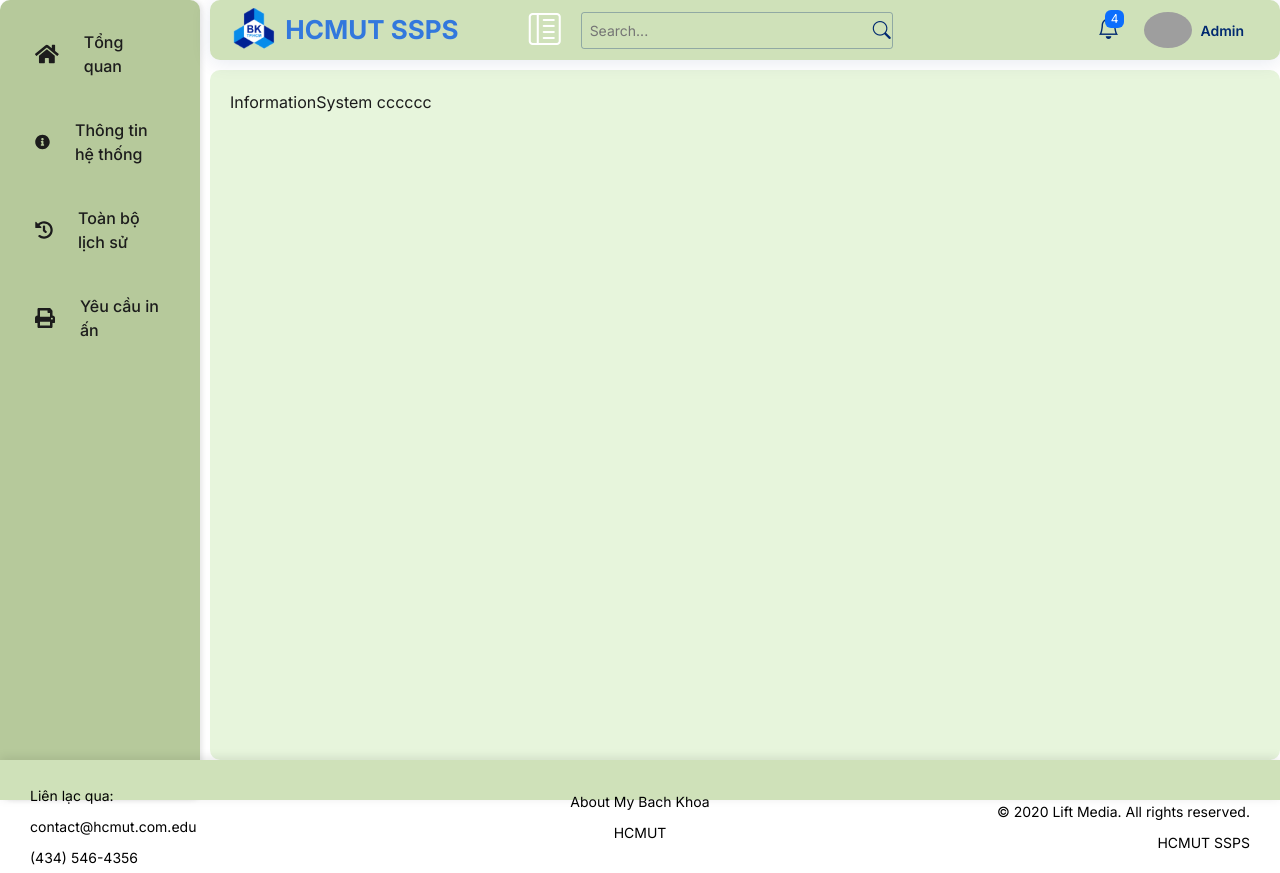
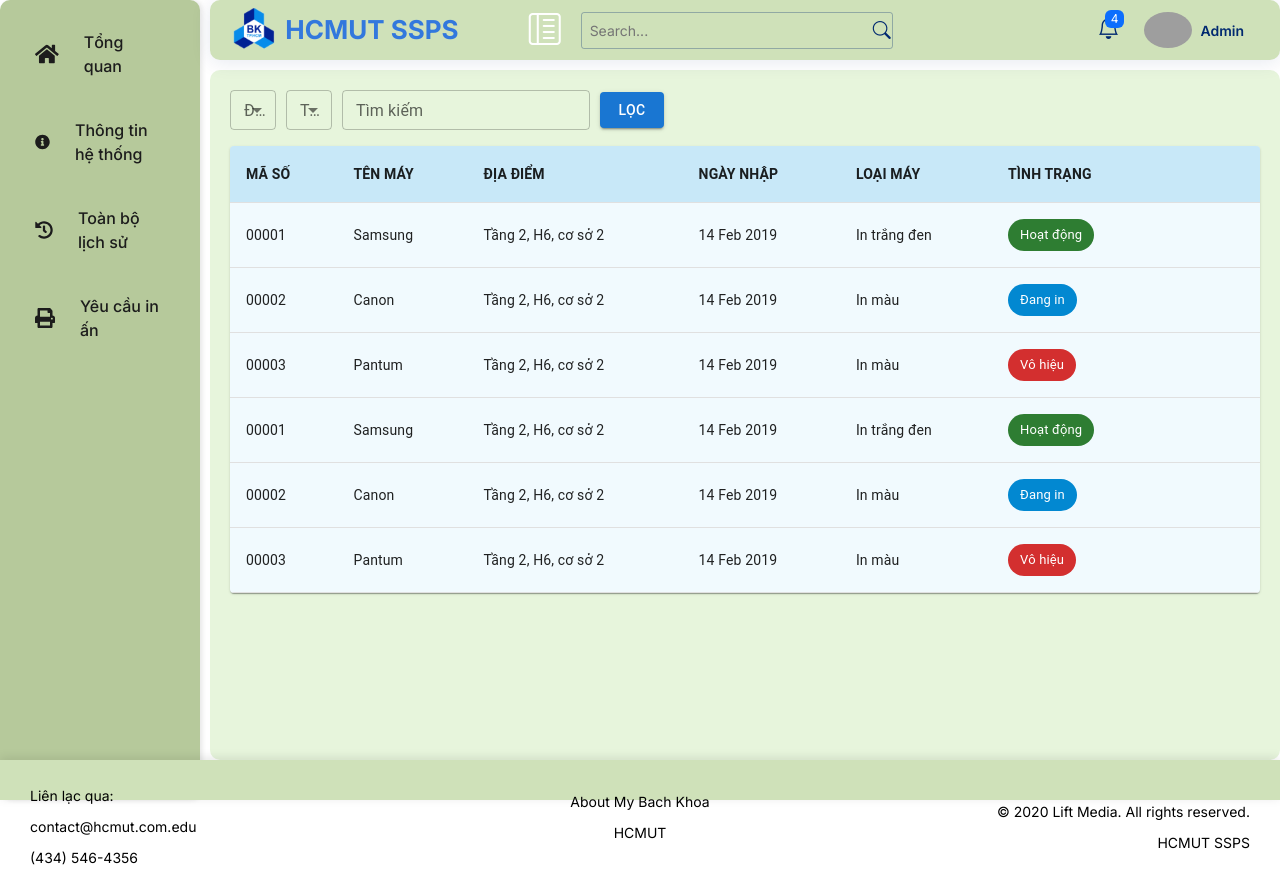
Before and after one commit to Allen314159/SPSS_SPSO, a React (Create React App) app: page /thongtin in a window 1280 px wide. Built offline with nearby package versions, Linux system fonts and the light colour scheme; grey boxes are pictures that could not be loaded.

Commit message:
update information and history

```diff
--- a/package.json
+++ b/package.json
@@ -4,6 +4,9 @@
   "private": true,
   "dependencies": {
     "@babel/plugin-proposal-private-property-in-object": "^7.21.11",
+    "@emotion/react": "^11.13.5",
+    "@emotion/styled": "^11.13.5",
+    "@mui/material": "^6.1.7",
     "@testing-library/jest-dom": "^5.17.0",
     "@testing-library/react": "^13.4.0",
     "@testing-library/user-event": "^13.5.0",
--- a/src/App.js
+++ b/src/App.js
@@ -4,6 +4,7 @@
 import 'remixicon/fonts/remixicon.css';
 import 'bootstrap/dist/css/bootstrap.min.css';
 import 'bootstrap/dist/js/bootstrap.min.js';
+import '@mui/material/styles';
 
 import './App.css';
 import Header from './Components/Page/Header';
@@ -23,6 +24,7 @@
       <Footer />
     </div>
   );
+
 }
 
 export default App;
--- a/src/Components/FullHistory/History.jsx
+++ b/src/Components/FullHistory/History.jsx
@@ -1,17 +1,11 @@
 import React from 'react';
-import './History.scss'; // Import CSS for styling
+import TableHis from './TableHis';
 
 const History = () => {
   return (
-    <div className="history-container">
-      <h1 className="history-title">History</h1>
-      <p className="history-content">
-        bbbbbbbfffffffffffffffffffffffffffffffffffffffffffffffffffff
-
-
-        fsfsdfjkjsjf
-      </p>
-    </div>
+    <>
+    <TableHis />
+    </>
   );
 };
 
--- /dev/null
+++ b/src/Components/FullHistory/TableHis.jsx
@@ -0,0 +1,63 @@
+// TableInfoSy.jsx
+import React from 'react';
+import { Table, TableBody, TableCell, TableContainer, TableHead, TableRow, Paper, Button, Chip } from '@mui/material';
+import './tableHis.css';
+
+const data = [
+    {date: '20/10/2021',idp: 'H6200',namep: 'Canon',  ids: '2213456',name: 'Nguyễn Văn A', page: '34'  ,status: 'Đang đợi'},
+    {date: '20/10/2021',idp: 'H6200',namep: 'Canon',  ids: '2213456',name: 'Nguyễn Văn A', page: '34'  ,status: 'Đang đợi'},
+    {date: '20/10/2021',idp: 'H6200',namep: 'Canon',  ids: '2213456',name: 'Nguyễn Văn A', page: '34'  ,status: 'Đang đợi'},
+    {date: '20/10/2021',idp: 'H6200',namep: 'Canon',  ids: '2213456',name: 'Nguyễn Văn A', page: '34'  ,status: 'Hoàn thành'},
+    {date: '20/10/2021',idp: 'H6200',namep: 'Canon',  ids: '2213456',name: 'Nguyễn Văn A', page: '34'  ,status: 'Hoàn thành'},
+    {date: '20/10/2021',idp: 'H6200',namep: 'Canon',  ids: '2213456',name: 'Nguyễn Văn A', page: '34'  ,status: 'Hoàn thành'},
+    {date: '20/10/2021',idp: 'H6200',namep: 'Canon',  ids: '2213456',name: 'Nguyễn Văn A', page: '34'  ,status: 'Hoàn thành'}
+];
+
+const getStatusChip = (status) => {
+  switch (status) {
+      case 'Hoàn thành':
+          return <Chip label={status} color="success" />;
+      case 'Đang đợi':
+          return <Chip label={status} color="info" />;
+      default:
+          return null;
+  }
+};
+
+const tableHis = () => (
+  <TableContainer component={Paper}>
+  <Table className="custom-table">
+      <TableHead>
+          <TableRow>
+              <TableCell>THỜI GIAN</TableCell>
+              <TableCell>MÃ SỐ MÁY IN</TableCell>
+              <TableCell>TÊN MÁY IN</TableCell>
+              <TableCell>MSSV</TableCell>
+              <TableCell>TÊN SINH VIÊN</TableCell>
+              <TableCell>SỐ TRANG</TableCell>
+              <TableCell>TRẠNG THÁI</TableCell>
+          </TableRow>
+      </TableHead>
+      <TableBody>
+          {data.map((item, index) => (
+              <TableRow key={index}>
+                  <TableCell>{item.date}</TableCell>
+                  <TableCell>{item.idp}</TableCell>
+                  <TableCell>{item.namep}</TableCell>
+                  <TableCell>{item.ids}</TableCell>
+                  <TableCell>{item.name}</TableCell>
+                  <TableCell>{item.page}</TableCell>
+                  <TableCell>
+                      {getStatusChip(item.status)}
+                      <Button variant="text" color="error" onClick={() => console.log('Delete', item.id)}>
+                          <i className="fas fa-times"></i>
+                      </Button>
+                  </TableCell>
+              </TableRow>
+          ))}
+      </TableBody>
+  </Table>
+</TableContainer>
+);
+
+export default tableHis;
--- /dev/null
+++ b/src/Components/FullHistory/tableHis.css
@@ -0,0 +1,20 @@
+
+.MuiTableHead-root .MuiTableRow-root .MuiTableCell-root {
+    font-weight: bold;
+    background-color: rgba(131, 203, 239, 0.44);
+}
+.MuiTableBody-root {
+    background-color: rgba(192, 232, 249, 0.22);
+}
+
+.MuiTableRow-root:hover {
+    background-color: #e0e0e0;
+}
+
+.MuiChip-root {
+    margin-right: 8px;
+}
+
+.MuiButton-root {
+    min-width: 30px;
+}
--- /dev/null
+++ b/src/Components/Information/Filter.jsx
@@ -0,0 +1,73 @@
+import React, { useState } from 'react';
+import { TextField, MenuItem, Button, Box } from '@mui/material';
+
+const locations = [
+    'Tầng 2, H6, cơ sở 2',
+    'Tầng 1, H6, cơ sở 1',
+    'Tầng 3, H6, cơ sở 3',
+];
+
+const statuses = [
+    'Hoạt động',
+    'Đang in',
+    'Vô hiệu',
+];
+
+const Filter = ({ onFilter }) => {
+    const [location, setLocation] = useState('');
+    const [status, setStatus] = useState('');
+    const [searchTerm, setSearchTerm] = useState('');
+
+    const handleFilter = () => {
+        onFilter({ location, status, searchTerm });
+    };
+
+    return (
+        <Box display="flex" alignItems="center" mb={2}>
+            <TextField
+                select
+                label="Địa điểm"
+                value={location}
+                onChange={(e) => setLocation(e.target.value)}
+                variant="outlined"
+                size="small"
+                style={{ marginRight: '10px' }}
+            >
+                <MenuItem value="">Tất cả</MenuItem>
+                {locations.map((loc) => (
+                    <MenuItem key={loc} value={loc}>{loc}</MenuItem>
+                ))}
+            </TextField>
+
+            <TextField
+                select
+                label="Trạng thái"
+                value={status}
+                onChange={(e) => setStatus(e.target.value)}
+                variant="outlined"
+                size="small"
+                style={{ marginRight: '10px' }}
+            >
+                <MenuItem value="">Tất cả</MenuItem>
+                {statuses.map((stat) => (
+                    <MenuItem key={stat} value={stat}>{stat}</MenuItem>
+                ))}
+            </TextField>
+
+            <TextField
+                label="Tìm kiếm"
+                value={searchTerm}
+                onChange={(e) => setSearchTerm(e.target.value)}
+                variant="outlined"
+                size="small"
+                style={{ marginRight: '10px' }}
+            />
+
+            <Button variant="contained" color="primary" onClick={handleFilter}>
+                Lọc
+            </Button>
+        </Box>
+    );
+};
+
+export default Filter;
--- a/src/Components/Information/InformationSystem.jsx
+++ b/src/Components/Information/InformationSystem.jsx
@@ -1,15 +1,16 @@
 
 import React from 'react'
+import TableInforSy from  './TableInforSy'
+import Filter from './Filter';
 
 const InformationSystem = () => {
   return (
-    <div>InformationSystem
+    <>
+<Filter />
+<TableInforSy />
+    </>
 
-
-
-
-       cccccc</div>
-  )
+  );
 }
 
 export default InformationSystem
--- /dev/null
+++ b/src/Components/Information/TableInforSy.jsx
@@ -0,0 +1,62 @@
+// TableInfoSy.jsx
+import React from 'react';
+import { Table, TableBody, TableCell, TableContainer, TableHead, TableRow, Paper, Button, Chip } from '@mui/material';
+import './tableInforSy.css';
+
+const data = [
+    { id: '00001', name: 'Samsung', location: 'Tầng 2, H6, cơ sở 2', date: '14 Feb 2019', type: 'In trắng đen', status: 'Hoạt động' },
+    { id: '00002', name: 'Canon', location: 'Tầng 2, H6, cơ sở 2', date: '14 Feb 2019', type: 'In màu', status: 'Đang in' },
+    { id: '00003', name: 'Pantum', location: 'Tầng 2, H6, cơ sở 2', date: '14 Feb 2019', type: 'In màu', status: 'Vô hiệu' },
+    { id: '00001', name: 'Samsung', location: 'Tầng 2, H6, cơ sở 2', date: '14 Feb 2019', type: 'In trắng đen', status: 'Hoạt động' },
+    { id: '00002', name: 'Canon', location: 'Tầng 2, H6, cơ sở 2', date: '14 Feb 2019', type: 'In màu', status: 'Đang in' },
+    { id: '00003', name: 'Pantum', location: 'Tầng 2, H6, cơ sở 2', date: '14 Feb 2019', type: 'In màu', status: 'Vô hiệu' }
+];
+
+const getStatusChip = (status) => {
+  switch (status) {
+      case 'Hoạt động':
+          return <Chip label={status} color="success" />;
+      case 'Vô hiệu':
+          return <Chip label={status} color="error" />;
+      case 'Đang in':
+          return <Chip label={status} color="info" />;
+      default:
+          return null;
+  }
+};
+
+const TableInforSy = () => (
+  <TableContainer component={Paper}>
+  <Table className="custom-table">
+      <TableHead>
+          <TableRow>
+              <TableCell>MÃ SỐ</TableCell>
+              <TableCell>TÊN MÁY</TableCell>
+              <TableCell>ĐỊA ĐIỂM</TableCell>
+              <TableCell>NGÀY NHẬP</TableCell>
+              <TableCell>LOẠI MÁY</TableCell>
+              <TableCell>TÌNH TRẠNG</TableCell>
+          </TableRow>
+      </TableHead>
+      <TableBody>
+          {data.map((item, index) => (
+              <TableRow key={index}>
+                  <TableCell>{item.id}</TableCell>
+                  <TableCell>{item.name}</TableCell>
+                  <TableCell>{item.location}</TableCell>
+                  <TableCell>{item.date}</TableCell>
+                  <TableCell>{item.type}</TableCell>
+                  <TableCell>
+                      {getStatusChip(item.status)}
+                      <Button variant="text" color="error" onClick={() => console.log('Delete', item.id)}>
+                          <i className="fas fa-times"></i>
+                      </Button>
+                  </TableCell>
+              </TableRow>
+          ))}
+      </TableBody>
+  </Table>
+</TableContainer>
+);
+
+export default TableInforSy;
--- /dev/null
+++ b/src/Components/Information/tableInforSy.css
@@ -0,0 +1,21 @@
+
+
+.MuiTableHead-root .MuiTableRow-root .MuiTableCell-root {
+    font-weight: bold;
+    background-color: rgba(131, 203, 239, 0.44);
+}
+.MuiTableBody-root {
+    background-color: rgba(192, 232, 249, 0.22);
+}
+
+.MuiTableRow-root:hover {
+    background-color: #e0e0e0;
+}
+
+.MuiChip-root {
+    margin-right: 8px;
+}
+
+.MuiButton-root {
+    min-width: 30px;
+}
```
Also changed, not shown: 1 other file (tests, documents, lock files or other folders).
